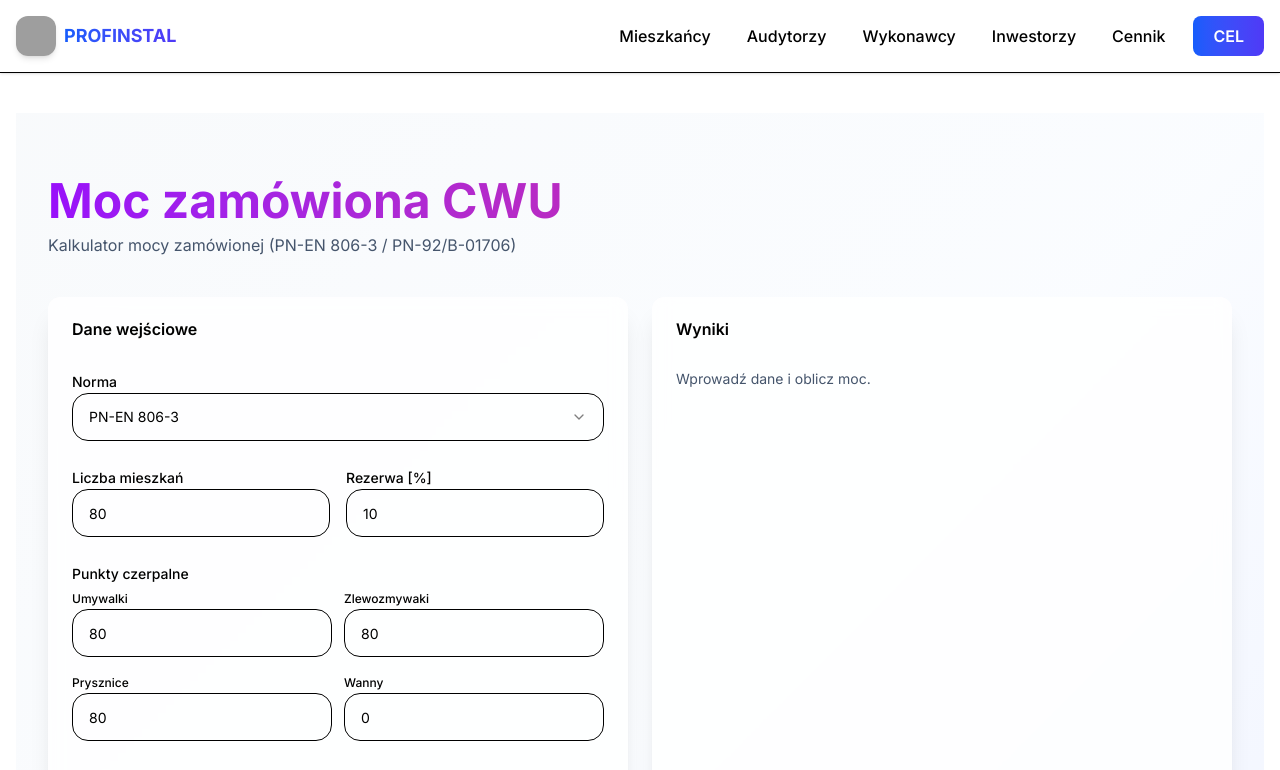
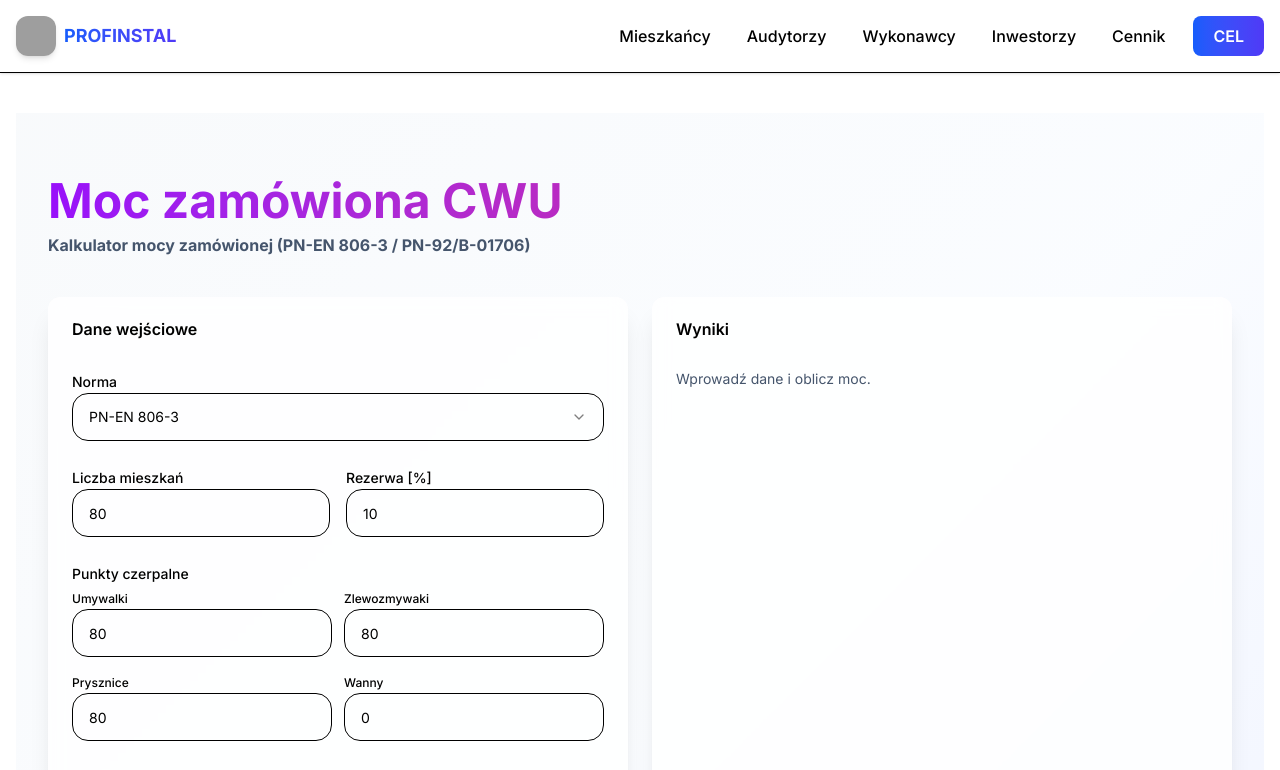
Before and after one commit to maciejslusarczykprofinstal/CWUv6, a Next.js app: page /audytorzy/moc-zamowiona in a window 1280 px wide. Shown: the top 770 px of the page. Built offline with nearby package versions, Linux system fonts and the light colour scheme; grey boxes are pictures that could not be loaded.

Commit message:
style(moc-zamowiona): pogrub podtytuł kalkulatora

```diff
--- a/src/app/audytorzy/moc-zamowiona/page.tsx
+++ b/src/app/audytorzy/moc-zamowiona/page.tsx
@@ -143,7 +143,7 @@ export default function MocZamowionaPage() {
       <div className="mx-auto max-w-7xl px-4 sm:px-6 lg:px-8 py-16 space-y-10">
         <header className="space-y-2">
           <h1 className="text-4xl md:text-5xl font-bold bg-gradient-to-r from-purple-600 to-pink-600 bg-clip-text text-transparent">Moc zamówiona CWU</h1>
-          <p className="text-slate-600 dark:text-slate-400">Kalkulator mocy zamówionej (PN-EN 806-3 / PN-92/B-01706)</p>
+          <p className="text-slate-600 dark:text-slate-400 font-bold">Kalkulator mocy zamówionej (PN-EN 806-3 / PN-92/B-01706)</p>
         </header>
         <div className="grid gap-6 lg:grid-cols-2">
           <Card className="bg-white/80 dark:bg-slate-900/80 backdrop-blur border-0 shadow-xl">
```
